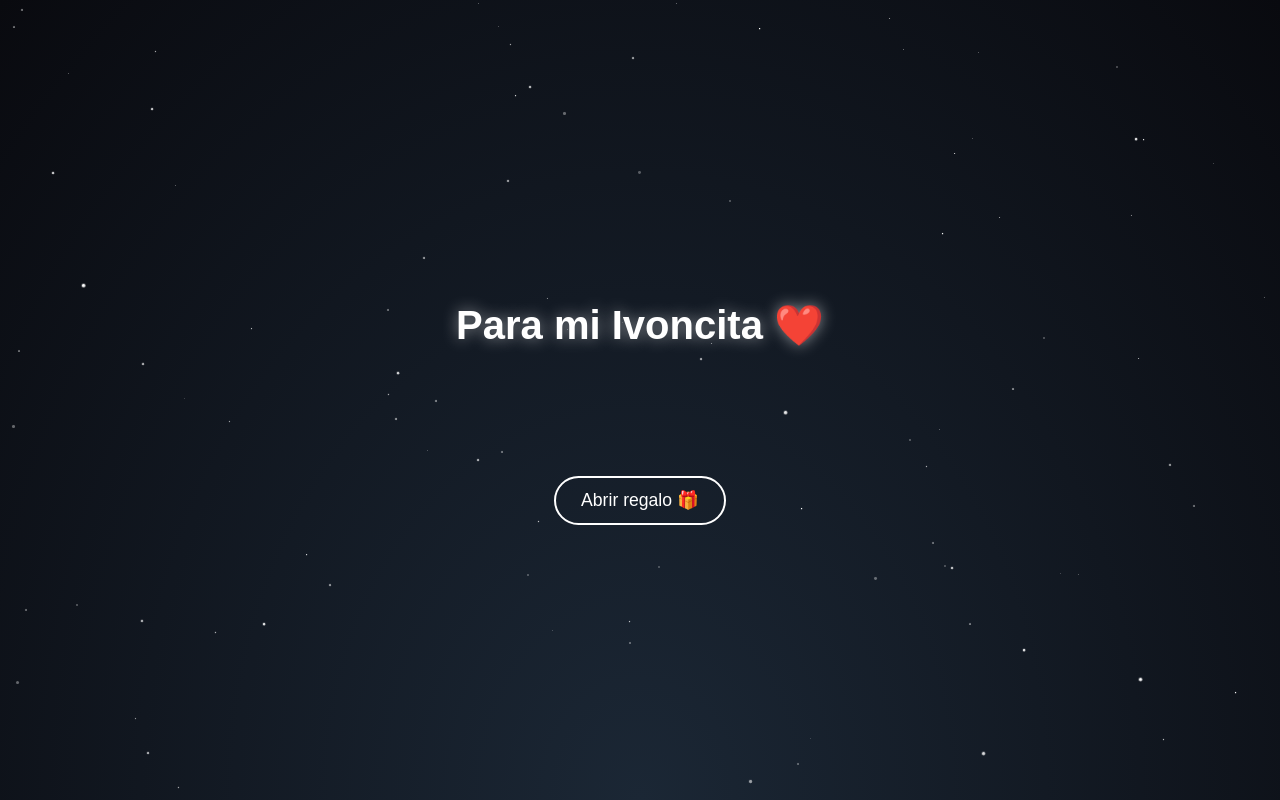
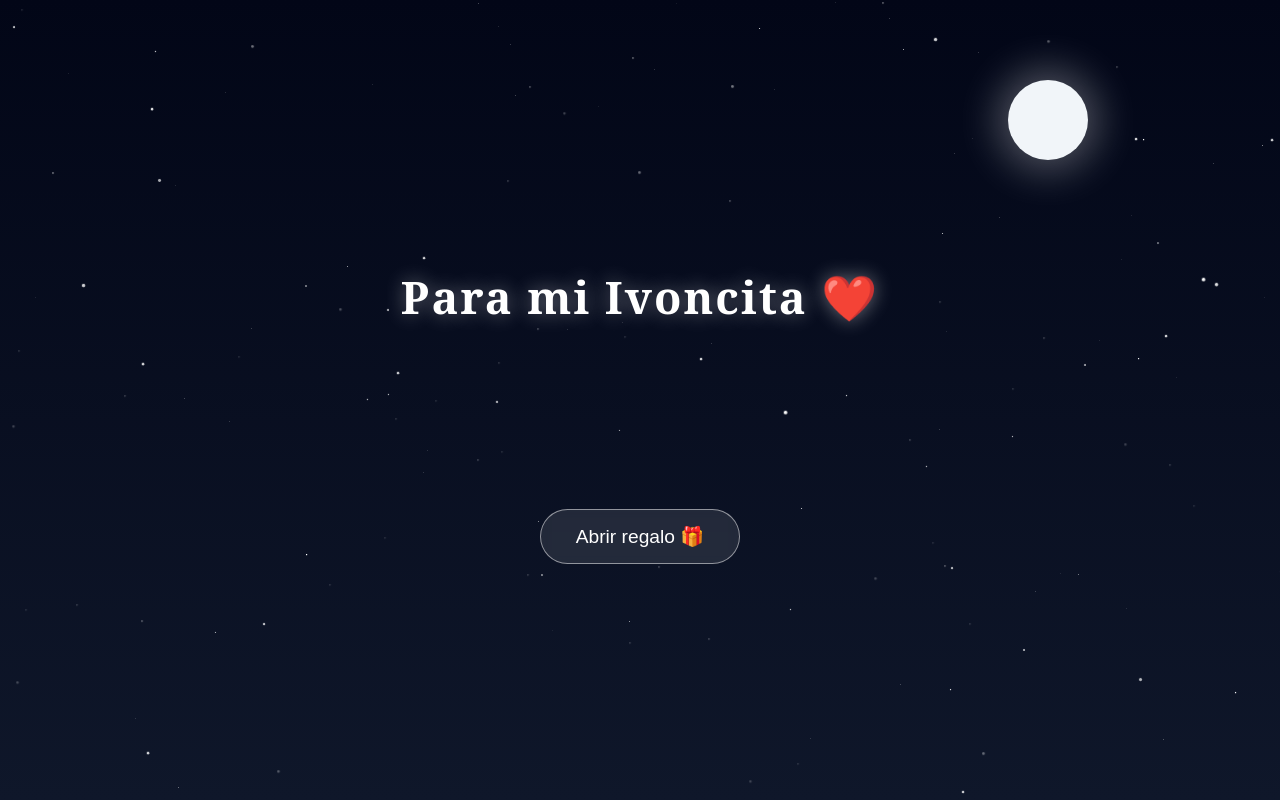
Before and after one commit to jamin1551/Para-Ivoncita-3, a plain HTML site: page index.html in a window 1280 px wide. Drawn offline with Linux system fonts and the light colour scheme.

Commit message:
Update index.html

```diff
--- a/index.html
+++ b/index.html
@@ -5,67 +5,174 @@
     <meta name="viewport" content="width=device-width, initial-scale=1.0">
     <title>Para mi Ivoncita ❤️</title>
     <style>
-        body { margin: 0; background: radial-gradient(ellipse at bottom, #1B2735 0%, #090A0F 100%); height: 100vh; overflow: hidden; display: flex; justify-content: center; align-items: center; color: white; font-family: sans-serif; text-align: center; }
-        #stars { position: absolute; top: 0; left: 0; width: 100%; height: 100%; z-index: 0; }
-        .star { position: absolute; background: white; border-radius: 50%; opacity: 0.5; animation: twinkle var(--d) infinite ease-in-out; }
-        @keyframes twinkle { 0%, 100% { opacity: 0.3; transform: scale(1); } 50% { opacity: 1; transform: scale(1.2); } }
-        .content { position: relative; z-index: 10; padding: 20px; }
-        h1 { font-size: 2.5rem; text-shadow: 0 0 15px rgba(255,255,255,0.5); }
-        #message { font-size: 1.5rem; font-style: italic; min-height: 80px; white-space: pre-wrap; margin-top: 20px; }
-        .btn { background: none; border: 2px solid white; color: white; padding: 12px 25px; border-radius: 30px; cursor: pointer; font-size: 1.1rem; margin-top: 20px; }
+        body {
+            margin: 0;
+            padding: 0;
+            background: #020617;
+            background: linear-gradient(to bottom, #020617 0%, #0f172a 100%);
+            height: 100vh;
+            overflow: hidden;
+            display: flex;
+            justify-content: center;
+            align-items: center;
+            color: white;
+            font-family: 'Georgia', serif;
+            text-align: center;
+        }
+
+        /* La Luna de Zoé */
+        .moon {
+            position: absolute;
+            top: 10%;
+            right: 15%;
+            width: 80px;
+            height: 80px;
+            background: #f1f5f9;
+            border-radius: 50%;
+            box-shadow: 0 0 40px 10px rgba(255, 255, 255, 0.3);
+            z-index: 1;
+        }
+
+        #stars {
+            position: absolute;
+            width: 100%;
+            height: 100%;
+            z-index: 0;
+        }
+
+        .star {
+            position: absolute;
+            background: white;
+            border-radius: 50%;
+            animation: pulse var(--d) infinite ease-in-out;
+        }
+
+        @keyframes pulse {
+            0%, 100% { opacity: 0.2; transform: scale(0.8); }
+            50% { opacity: 1; transform: scale(1.2); }
+        }
+
+        .container {
+            position: relative;
+            z-index: 10;
+            padding: 20px;
+            max-width: 600px;
+        }
+
+        h1 {
+            font-size: 2.8rem;
+            margin-bottom: 10px;
+            text-shadow: 0 0 20px rgba(255, 255, 255, 0.4);
+            letter-spacing: 2px;
+        }
+
+        #lyrics {
+            font-size: 1.4rem;
+            color: #cbd5e1;
+            margin-bottom: 20px;
+            height: 30px;
+            font-style: italic;
+        }
+
+        #love-letter {
+            font-size: 1.6rem;
+            line-height: 1.5;
+            color: #f8fafc;
+            min-height: 100px;
+            white-space: pre-wrap;
+            text-shadow: 0 2px 4px rgba(0,0,0,0.5);
+        }
+
+        .btn-regalo {
+            background: rgba(255, 255, 255, 0.1);
+            border: 1px solid rgba(255, 255, 255, 0.5);
+            color: white;
+            padding: 15px 35px;
+            border-radius: 50px;
+            cursor: pointer;
+            font-size: 1.2rem;
+            transition: all 0.4s;
+            backdrop-filter: blur(5px);
+        }
+
+        .btn-regalo:hover {
+            background: white;
+            color: #020617;
+            transform: scale(1.05);
+        }
     </style>
 </head>
 <body>
+
+    <div class="moon"></div>
     <div id="stars"></div>
-    <div class="content">
+
+    <div class="container">
         <h1>Para mi Ivoncita ❤️</h1>
-        <div id="message"></div>
-        <button class="btn" id="btn">Abrir regalo 🎁</button>
+        <div id="lyrics"></div>
+        <div id="love-letter"></div>
+        <br>
+        <button class="btn-regalo" id="playBtn">Abrir regalo 🎁</button>
     </div>
 
-    <audio id="track" src="musica.mp3"></audio>
+    <audio id="audio" src="musica.mp3" preload="auto"></audio>
 
     <script>
-        // Estrellas
-        const s = document.getElementById('stars');
-        for (let i = 0; i < 100; i++) {
-            const div = document.createElement('div');
-            div.className = 'star';
-            div.style.width = div.style.height = Math.random() * 3 + 'px';
-            div.style.top = Math.random() * 100 + '%';
-            div.style.left = Math.random() * 100 + '%';
-            div.style.setProperty('--d', Math.random() * 3 + 2 + 's');
-            s.appendChild(div);
+        // Crear estrellas más artísticas
+        const starContainer = document.getElementById('stars');
+        for (let i = 0; i < 150; i++) {
+            const star = document.createElement('div');
+            star.className = 'star';
+            const size = Math.random() * 3;
+            star.style.width = size + 'px';
+            star.style.height = size + 'px';
+            star.style.top = Math.random() * 100 + '%';
+            star.style.left = Math.random() * 100 + '%';
+            star.style.setProperty('--d', Math.random() * 4 + 2 + 's');
+            starContainer.appendChild(star);
         }
 
-        const audio = document.getElementById('track');
-        const btn = document.getElementById('btn');
-        const msg = document.getElementById('message');
-        const txt = "Y cuando, te me acercas.... \n\n Te extraño mi amorcito. Eres la Luna que acelera mi corazón.";
+        const audio = document.getElementById('audio');
+        const btn = document.getElementById('playBtn');
+        const lyricsDiv = document.getElementById('lyrics');
+        const letterDiv = document.getElementById('love-letter');
 
-        btn.onclick = () => {
+        const phrase1 = "Y cuando, te me acercas....";
+        const finalMessage = "Te extraño mi amorcito.\nEres la Luna que acelera mi corazón.";
+
+        btn.addEventListener('click', () => {
             btn.style.display = 'none';
-            audio.currentTime = 78; // Empieza en 1:18
-            audio.play().catch(e => console.log("Error al reproducir: ", e));
 
-            let i = 0;
-            function type() {
-                if (i < txt.length) {
-                    msg.innerHTML += txt.charAt(i);
-                    i++;
-                    setTimeout(type, 100);
+            // Iniciar audio
+            audio.play().catch(error => {
+                console.log("El navegador bloqueó el audio: ", error);
+            });
+
+            // Animación de la letra de la canción
+            let j = 0;
+            function typeLyrics() {
+                if (j < phrase1.length) {
+                    lyricsDiv.innerHTML += phrase1.charAt(j);
+                    j++;
+                    setTimeout(typeLyrics, 100);
+                } else {
+                    // Después de la letra, aparece la carta
+                    setTimeout(typeLetter, 1000);
                 }
             }
-            type();
 
-            // Desvanecer a los 33 segundos de haber empezado (1:51 total)
-            setTimeout(() => {
-                let f = setInterval(() => {
-                    if (audio.volume > 0.1) audio.volume -= 0.1;
-                    else { audio.pause(); clearInterval(f); }
-                }, 200);
-            }, 33000);
-        };
+            // Animación de la carta de amor
+            let k = 0;
+            function typeLetter() {
+                if (k < finalMessage.length) {
+                    letterDiv.innerHTML += finalMessage.charAt(k);
+                    k++;
+                    setTimeout(typeLetter, 120);
+                }
+            }
+
+            typeLyrics();
+        });
     </script>
 </body>
 </html>
```
